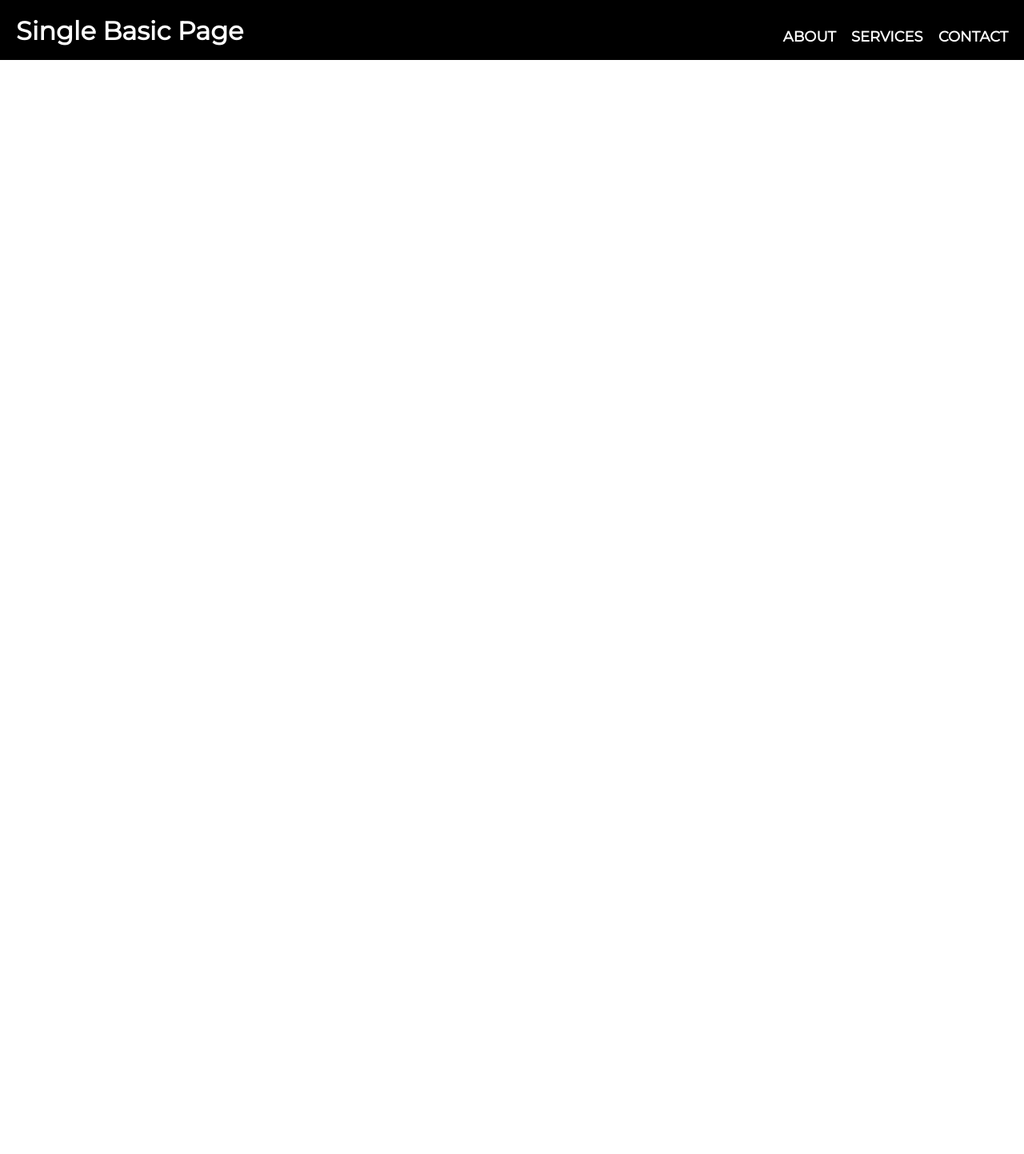
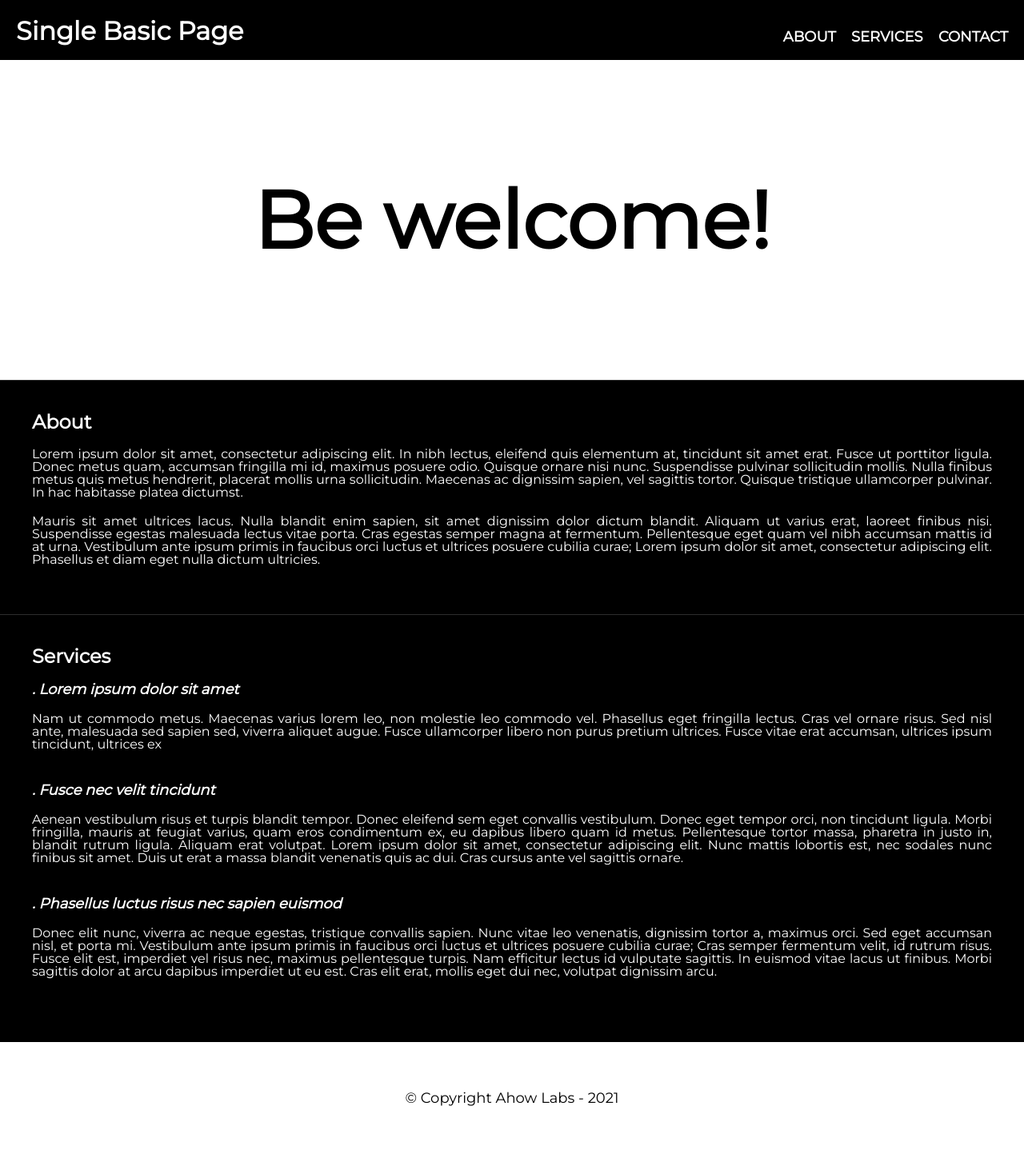
Before and after one commit to souzantero/single-basic-page, a plain HTML site: page index.html in a window 1280 px wide. Shown: the part 25-1468 px from the top of the page at 80% size. Before the commit the page ends 800 px from the top, so only its background shows below. Drawn offline with Linux system fonts and the light colour scheme.

Commit message:
finish web layout

```diff
--- a/index.html
+++ b/index.html
@@ -2,6 +2,8 @@
 <html lang="pt-br">
 
 <head>
+    <meta charset="UTF-8">
+    <meta name="viewport" content="width=device-width">
     <title>Single Basic Page</title>
     <link rel="stylesheet" href="reset.css">
     <link rel="stylesheet" href="style.css">
@@ -23,13 +25,15 @@
         </div>
     </header>
 
-    <!-- <div>
-
+    <div class="banner">
+        <p>
+            Be welcome!
+        </p>
     </div>
 
     <main>
         <section>
-            <h2>About</h2>
+            <h2 class="section-title">About</h2>
             <p>
                 Lorem ipsum dolor sit amet, consectetur adipiscing elit. In nibh lectus, eleifend quis elementum at,
                 tincidunt sit amet erat. Fusce ut porttitor ligula. Donec metus quam, accumsan fringilla mi id, maximus
@@ -48,10 +52,10 @@
         </section>
 
         <section>
-            <h2>Services</h2>
+            <h2 class="section-title">Services</h2>
 
-            <ul>
-                <li>
+            <ul class="service-list">
+                <li class="service-list-item">
                     <h3>Lorem ipsum dolor sit amet</h3>
                     <p>
                         Nam ut commodo metus. Maecenas varius lorem leo, non molestie leo commodo vel. Phasellus eget
@@ -60,7 +64,7 @@
                         ultrices ipsum tincidunt, ultrices ex
                     </p>
                 </li>
-                <li>
+                <li class="service-list-item">
                     <h3>Fusce nec velit tincidunt</h3>
                     <p>
                         Aenean vestibulum risus et turpis blandit tempor. Donec eleifend sem eget convallis vestibulum.
@@ -71,7 +75,7 @@
                         massa blandit venenatis quis ac dui. Cras cursus ante vel sagittis ornare.
                     </p>
                 </li>
-                <li>
+                <li class="service-list-item">
                     <h3>Phasellus luctus risus nec sapien euismod</h3>
                     <p>
                         Donec elit nunc, viverra ac neque egestas, tristique convallis sapien. Nunc vitae leo venenatis,
@@ -86,28 +90,11 @@
             </ul>
 
         </section>
-
-        <section>
-            <h2>Contact</h2>
-
-            <form>
-                <label for="contact-name">Name</label>
-                <input type="text" id="contact-name">
-
-                <label for="contact-email">Email</label>
-                <input type="email" id="contact-email">
-
-                <label for="contact-message">Message</label>
-                <textarea id="contact-message" cols="30" rows="10"></textarea>
-
-                <input type="submit" value="Send">
-            </form>
-        </section>
     </main>
 
     <footer>
-        <p>&copy; Copyright Ahow Labs - 2021</p>
-    </footer> -->
+        <p class="copyright">&copy; Copyright Ahow Labs - 2021</p>
+    </footer>
 
 </body>
 
--- a/style.css
+++ b/style.css
@@ -1,5 +1,6 @@
 body {
     font-family: 'Montserrat', 'sans-serif';
+    background-color: black;
 }
 
 .header {
@@ -51,3 +52,68 @@ body {
 .header-nav-list-item a:hover {
     text-decoration: underline;
 }
+
+.banner {
+    height: 400px;
+    background-color: white;
+    font-size: 100px;
+    font-weight: bold;
+    display: flex;
+    align-items: center;
+    justify-content: center;
+    text-align: center;
+}
+
+main {
+    color: white;
+}
+
+main section {
+    border-top-style: solid;
+    border-top-width: 1px;
+    border-top-color: #2E2E2E;
+    padding: 40px;
+}
+
+main section .section-title {
+    font-size: x-large;
+    font-weight: bold;
+    margin-bottom: 20px;
+}
+
+main section p {
+    margin-bottom: 20px;
+    text-align: justify;
+    font-size: medium;
+}
+
+.service-list-item {
+    margin-bottom: 40px;
+}
+
+.service-list-item > * {
+    margin-bottom: 20px;
+}
+
+.service-list-item h3 {
+    font-size: large;
+    font-style: italic;
+    font-weight: bold;
+}
+
+.service-list-item h3::before {
+    content: '. ';
+}
+
+footer {
+    display: flex;
+    align-items: center;
+    justify-content: center;
+    height: 100px;
+    padding: 20px;
+    background-color: white;
+}
+
+.copyright {
+    font-size: large;
+}
```
